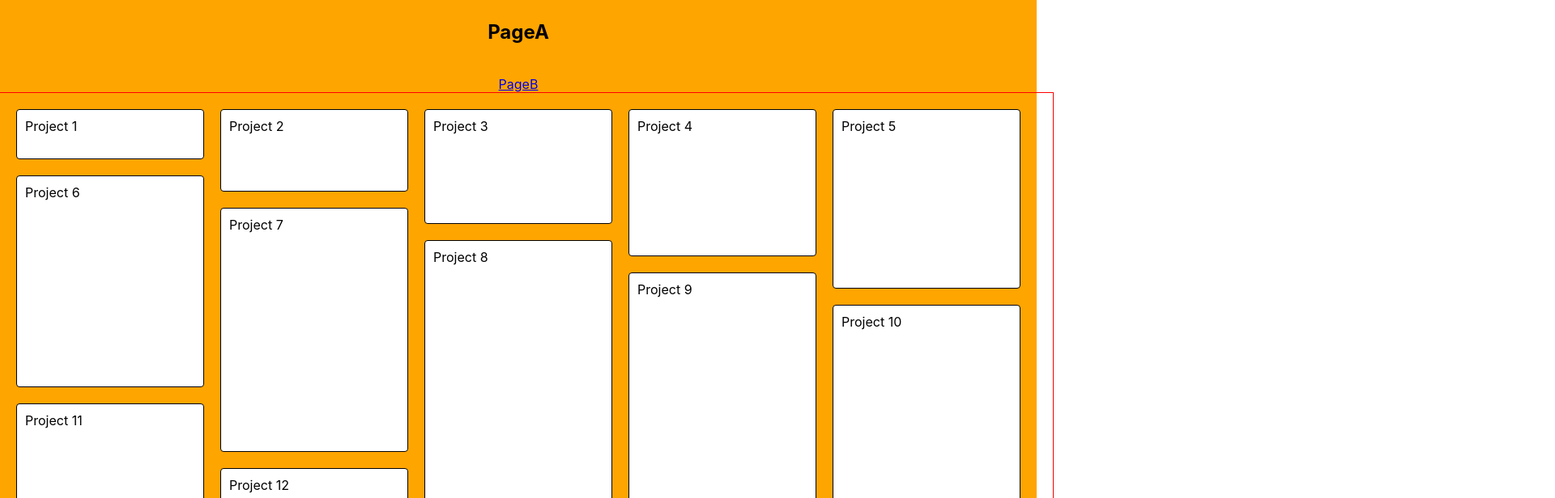
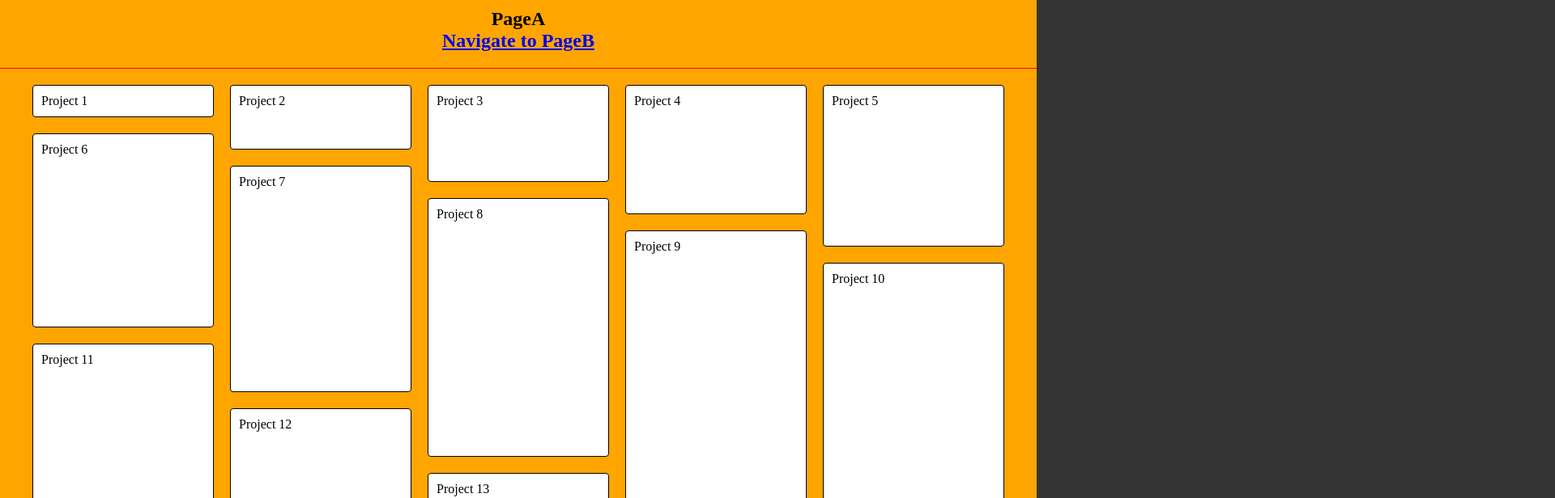
Before and after one commit to yingjieweb/react-playground, a React (Create React App) app: page / in a window 1280 px wide. Shown: the top 616 px of the page at 81% size, 1920 px wide, since content can reach past the window. Built offline with nearby package versions, Linux system fonts and the light colour scheme.

Commit message:
feat: 🎸 Implement touchable modal component

```diff
--- a/src/index.css
+++ b/src/index.css
@@ -1,13 +1,5 @@
-body {
+* {
   margin: 0;
-  font-family: -apple-system, BlinkMacSystemFont, 'Segoe UI', 'Roboto', 'Oxygen',
-    'Ubuntu', 'Cantarell', 'Fira Sans', 'Droid Sans', 'Helvetica Neue',
-    sans-serif;
-  -webkit-font-smoothing: antialiased;
-  -moz-osx-font-smoothing: grayscale;
+  padding: 0;
+  box-sizing: border-box;
 }
-
-code {
-  font-family: source-code-pro, Menlo, Monaco, Consolas, 'Courier New',
-    monospace;
-}
--- /dev/null
+++ b/src/pages/page-a/components/modal/index.tsx
@@ -0,0 +1,77 @@
+import React, { useEffect, useRef, useState } from "react";
+import styles from "./styles.module.scss";
+import { motion } from "framer-motion";
+
+interface IModalProps {
+  x: number;
+  onClose: () => void;
+}
+
+function Modal(props: IModalProps) {
+  const { x, onClose } = props;
+
+  const [touchX, setTouchX] = useState(0);
+  const touchStartX = useRef<number>(0);
+  const touchEndX = useRef<number>(0);
+  const isDragging = useRef(false);
+
+  useEffect(() => {
+    setTouchX(x);
+  }, [x]);
+
+  const handleTouchStart = (e: TouchEvent) => {
+    if (e.touches[0].clientX <= 50) {
+      isDragging.current = true;
+      touchStartX.current = e.touches[0].clientX;
+    }
+  };
+  const handleTouchMove = (e: TouchEvent) => {
+    if (isDragging.current) {
+      const currentX = e.touches[0].clientX;
+      const diff = currentX - touchStartX.current;
+      const boundedDiff = Math.max(0, Math.min(diff, window.innerWidth));
+      setTouchX(boundedDiff);
+    }
+  };
+  const handleTouchEnd = (e: TouchEvent) => {
+    if (isDragging.current) {
+      touchEndX.current = e.changedTouches[0].clientX;
+      const swipeDistance = touchEndX.current - touchStartX.current;
+      if (swipeDistance > 100) {
+        setTouchX(window.innerWidth);
+        onClose();
+      } else {
+        setTouchX(0);
+      }
+      isDragging.current = false;
+    }
+  };
+
+  return (
+    <motion.div
+      className={styles.pageModal}
+      initial={{ opacity: 0, x: "100%" }}
+      animate={{
+        opacity: 1,
+        x: touchX ? `${touchX}px` : 0,
+      }}
+      exit={{ opacity: 0, x: "100%" }}
+      transition={{
+        duration: touchX ? 0 : 0.3,
+        ease: "easeInOut",
+      }}
+      // @ts-ignore
+      onTouchStart={handleTouchStart}
+      // @ts-ignore
+      onTouchMove={handleTouchMove}
+      // @ts-ignore
+      onTouchEnd={handleTouchEnd}
+    >
+      <div className={styles.close} onClick={onClose}>
+        关闭
+      </div>
+    </motion.div>
+  );
+}
+
+export default Modal;
--- /dev/null
+++ b/src/pages/page-a/components/modal/styles.module.scss
@@ -0,0 +1,18 @@
+.pageModal {
+  position: fixed;
+  top: 0;
+  left: 0;
+  width: 100vw;
+  height: 100vh;
+  background-color: rgba(0, 0, 0, 0.8);
+  position: absolute;
+  z-index: 100;
+  display: flex;
+  justify-content: center;
+  align-items: center;
+  .close {
+    position: absolute;
+    top: 10px;
+    right: 10px;
+  }
+}
--- a/src/pages/page-a/index.tsx
+++ b/src/pages/page-a/index.tsx
@@ -3,6 +3,7 @@ import styles from "./styles.module.scss";
 import { Link } from "react-router-dom";
 import Masonry from "react-masonry-css";
 import InfiniteScroll from "react-infinite-scroll-component";
+import Modal from "./components/modal";
 
 const initialProjects = [
   { logo: "1", title: "Project 1", height: 40 },
@@ -26,24 +27,29 @@ const initialProjects = [
 
 const PageA: React.FC = () => {
   const [projects, setProjects] = useState(initialProjects);
+  const [modalX, setModalX] = useState(window.innerWidth);
 
   const onLoadMore = () => {
     console.log("onLoadMore");
-    setProjects((prevProjects) => [...prevProjects, ...initialProjects]);
+    setTimeout(() => {
+      setProjects((prevProjects) => [...prevProjects, ...initialProjects]);
+    }, 1000);
   };
 
   return (
     <div className={styles.pageA}>
-      <div className={styles.title}>PageA</div>
-      <Link to="/page-b">PageB</Link>
+      <div className={styles.title}>
+        <span>PageA</span>
+        <Link to="/page-b">Navigate to PageB</Link>
+      </div>
 
       <div className={styles.projectListContainer} id="scrollableDiv">
         <InfiniteScroll
           dataLength={projects.length}
           next={onLoadMore}
           hasMore={true}
-          loader={<h4>Loading...</h4>}
-          endMessage={<h4>No more data</h4>}
+          loader={<h4 style={{ textAlign: "center" }}>Loading...</h4>}
+          endMessage={<h4 style={{ textAlign: "center" }}>No more data</h4>}
           scrollThreshold={0.9}
           scrollableTarget="scrollableDiv"
         >
@@ -57,6 +63,7 @@ const PageA: React.FC = () => {
                 className={styles.projectItem}
                 key={`${project.logo}-${index}`}
                 style={{ height: project.height }}
+                onClick={() => setModalX(0)}
               >
                 {project.title}
               </div>
@@ -64,6 +71,8 @@ const PageA: React.FC = () => {
           </Masonry>
         </InfiniteScroll>
       </div>
+
+      <Modal x={modalX} onClose={() => setModalX(window.innerWidth)} />
     </div>
   );
 };
--- a/src/pages/page-a/styles.module.scss
+++ b/src/pages/page-a/styles.module.scss
@@ -1,6 +1,8 @@
 .pageA {
   width: 100vw;
   height: 100vh;
+  box-sizing: border-box;
+  overflow: hidden;
   background-color: orange;
   display: flex;
   flex-direction: column;
@@ -8,16 +10,20 @@
   align-items: center;
 
   .title {
-    padding: 20px;
-    margin-bottom: 20px;
+    padding: 10px;
+    margin-bottom: 10px;
+    display: flex;
+    flex-direction: column;
+    align-items: center;
     font-size: 24px;
     font-weight: bold;
   }
 
   .projectListContainer {
+    flex-grow: 1;
     width: 100vw;
-    height: 80vh;
-    border: 1px solid red;
+    box-sizing: border-box;
+    border-top: 1px solid red;
     overflow-y: auto;
     padding: 20px;
 
```
